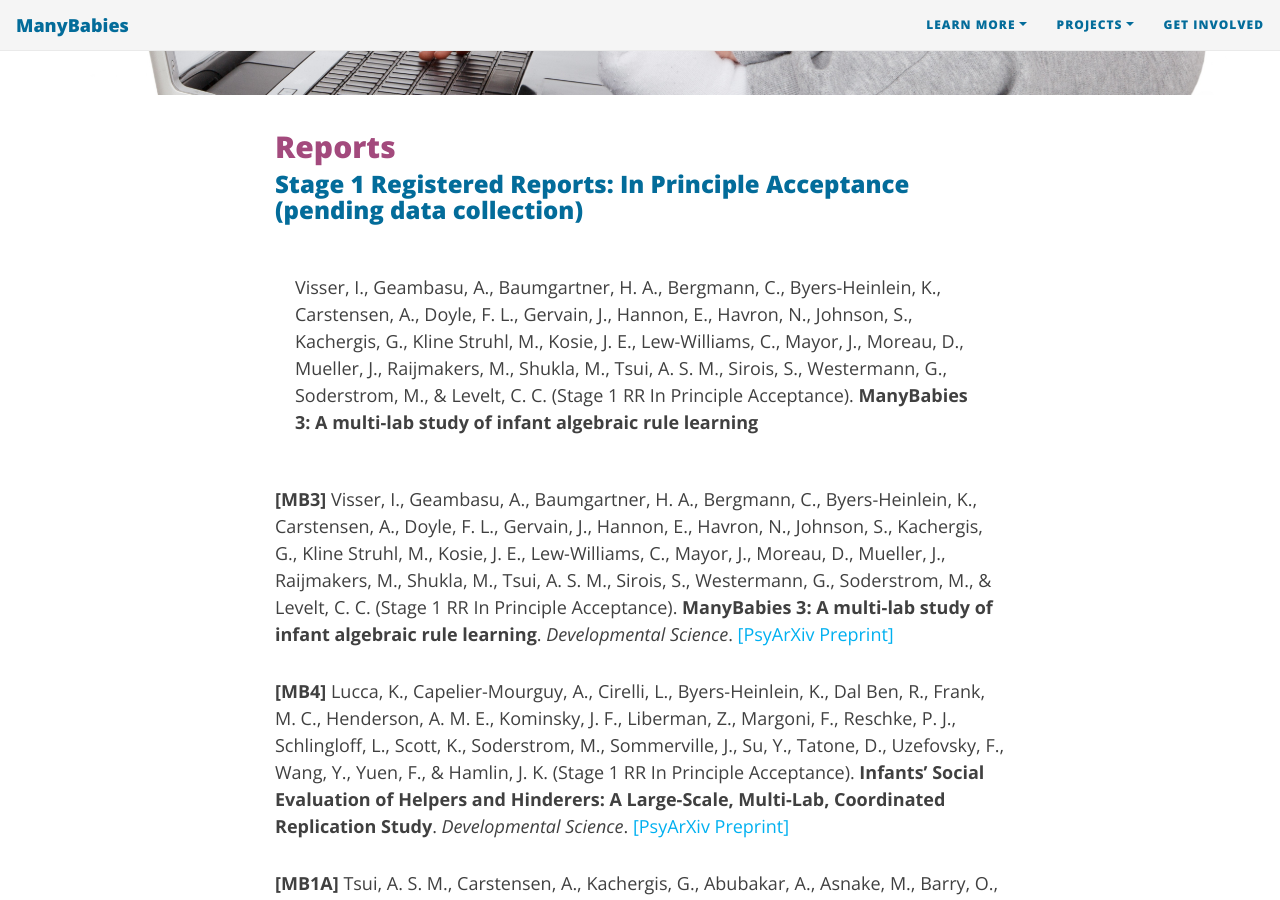
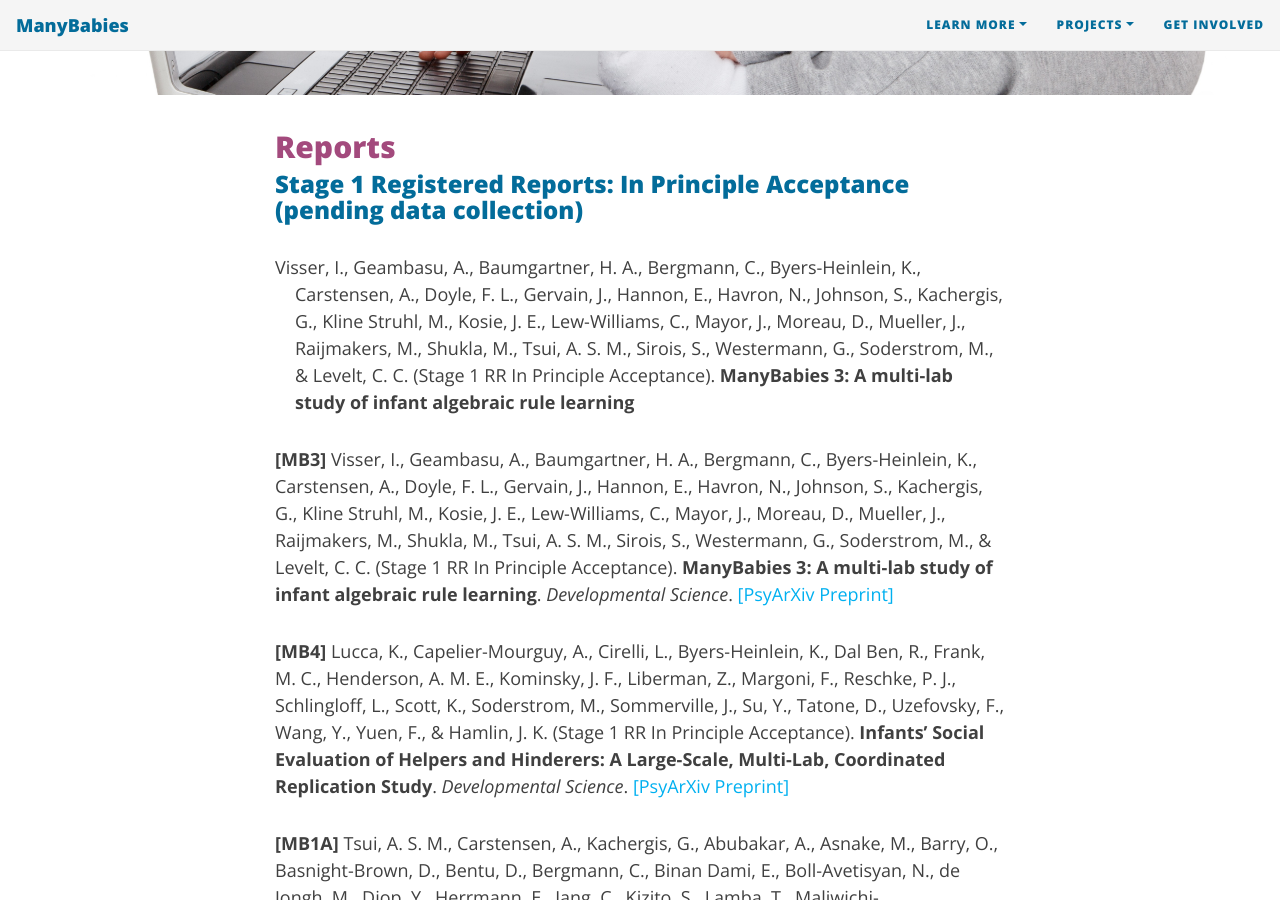
Before and after one commit to manybabies/manybabies.github.io, a Jekyll site: the page built from publications.md, in a window 1280 px wide and 900 px high, scrolled down 392 px. Built offline with Jekyll 4.4.1, drawn with Linux system fonts in a browser that asks for light colours; nearby versions of some CDN libraries; some web fonts are replaced.

Commit message:
Update publications.md

```diff
--- a/publications.md
+++ b/publications.md
@@ -17,7 +17,7 @@
 
 ### Stage 1 Registered Reports: In Principle Acceptance (pending data collection)
 
-<p style="padding-top: 20px; padding-right: 20px; padding-bottom: 20px; padding-left: 20px">Visser, I., Geambasu, A., Baumgartner, H. A., Bergmann, C., Byers-Heinlein, K., Carstensen, A., Doyle, F. L., Gervain, J., Hannon, E., Havron, N., Johnson, S., Kachergis, G., Kline Struhl, M., Kosie, J. E., Lew-Williams, C., Mayor, J., Moreau, D., Mueller, J., Raijmakers, M., Shukla, M., Tsui, A. S. M., Sirois, S., Westermann, G., Soderstrom, M., & Levelt, C. C. (Stage 1 RR In Principle Acceptance). <b>ManyBabies 3: A multi-lab study of infant algebraic rule learning</b></p>
+<p style="padding-left: 20px; text-indent: -20px">Visser, I., Geambasu, A., Baumgartner, H. A., Bergmann, C., Byers-Heinlein, K., Carstensen, A., Doyle, F. L., Gervain, J., Hannon, E., Havron, N., Johnson, S., Kachergis, G., Kline Struhl, M., Kosie, J. E., Lew-Williams, C., Mayor, J., Moreau, D., Mueller, J., Raijmakers, M., Shukla, M., Tsui, A. S. M., Sirois, S., Westermann, G., Soderstrom, M., & Levelt, C. C. (Stage 1 RR In Principle Acceptance). <b>ManyBabies 3: A multi-lab study of infant algebraic rule learning</b></p>
 
 **[MB3]** Visser, I., Geambasu, A., Baumgartner, H. A., Bergmann, C., Byers-Heinlein, K., Carstensen, A., Doyle, F. L., Gervain, J., Hannon, E., Havron, N., Johnson, S., Kachergis, G., Kline Struhl, M., Kosie, J. E., Lew-Williams, C., Mayor, J., Moreau, D., Mueller, J., Raijmakers, M., Shukla, M., Tsui, A. S. M., Sirois, S., Westermann, G., Soderstrom, M., & Levelt, C. C. (Stage 1 RR In Principle Acceptance). **ManyBabies 3: A multi-lab study of infant algebraic rule learning**. _Developmental Science_. [[PsyArXiv Preprint]](https://psyarxiv.com/aex7v/)
 
```
